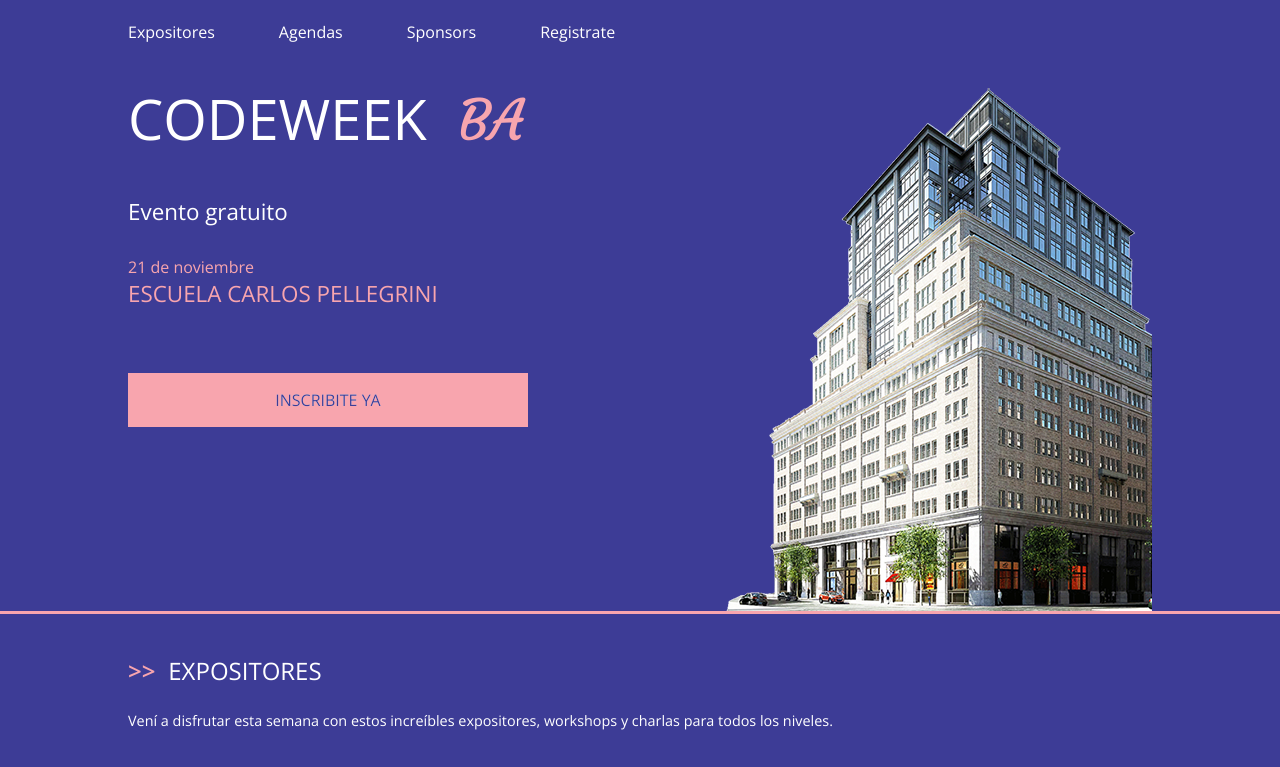
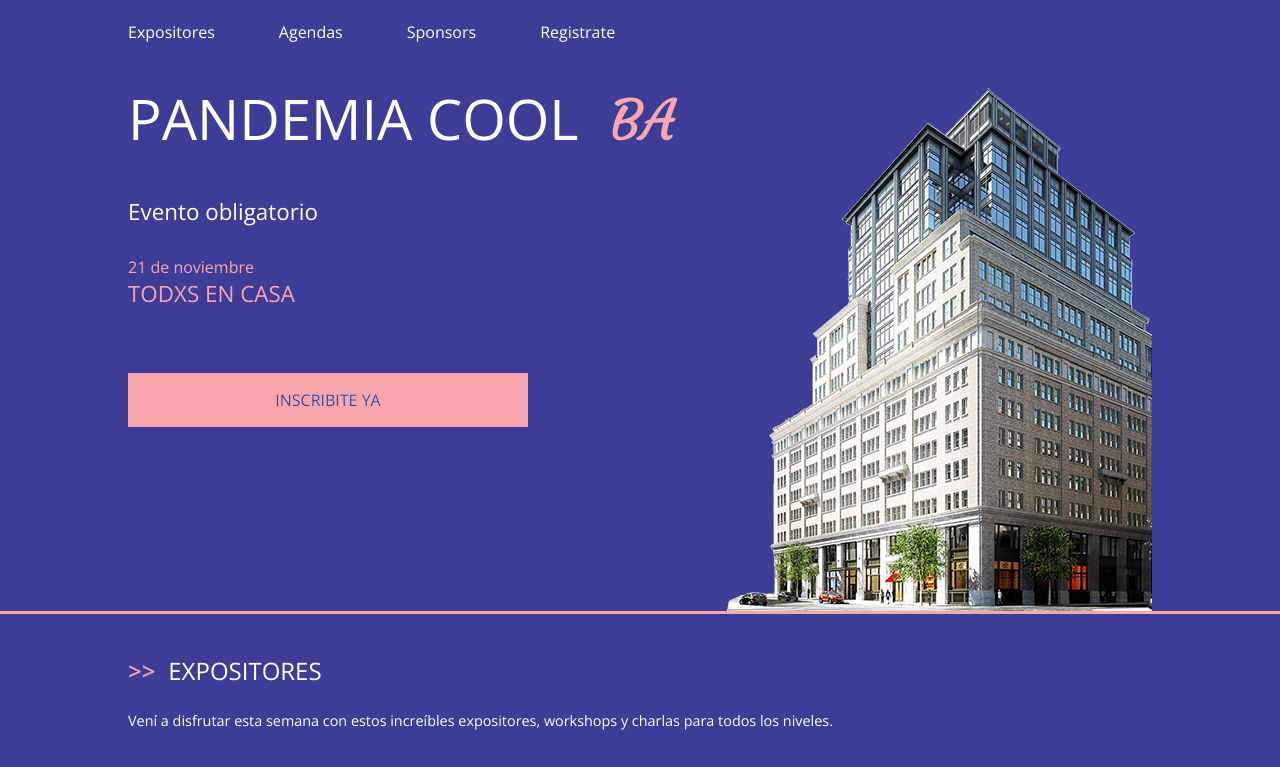
Before and after one commit to a-gitierrez/git-clase2, a plain HTML site: page index.html in a window 1280 px wide. Shown: the top 767 px of the page. Drawn offline with nearby package versions, Linux system fonts and the light colour scheme.

Commit message:
Modifique titulos

```diff
--- a/index.html
+++ b/index.html
@@ -31,10 +31,10 @@
 		<div class="wrapper">
 			<div class="main-header">
 				<div class="main-header__content">
-					<h1>CodeWeek <span>BA</span></h1>
-					<h2>Evento gratuito</h2>
+					<h1>Pandemia cool <span>BA</span></h1>
+					<h2>Evento obligatorio</h2>
 					<time datetime="2016-11-21">21 de noviembre</time>
-					<h3>Escuela Carlos Pellegrini</h3>
+					<h3>Todxs en casa</h3>
 					<a href="#registrate" class="btn anchorLink">Inscribite ya</a>
 				</div>
 				<div class="main-header__img">
```
